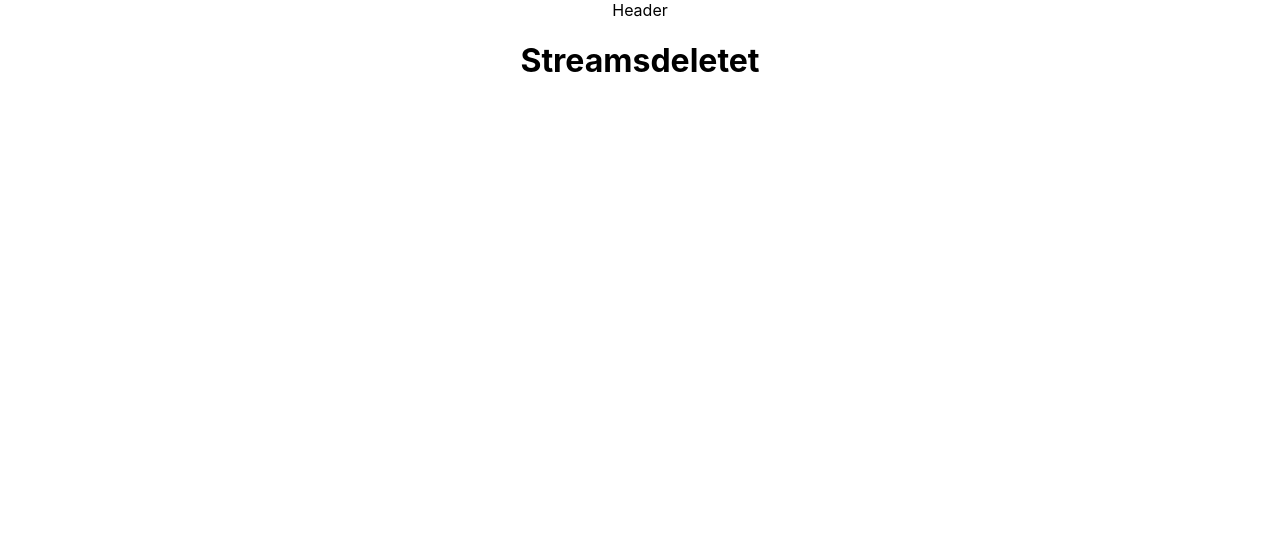
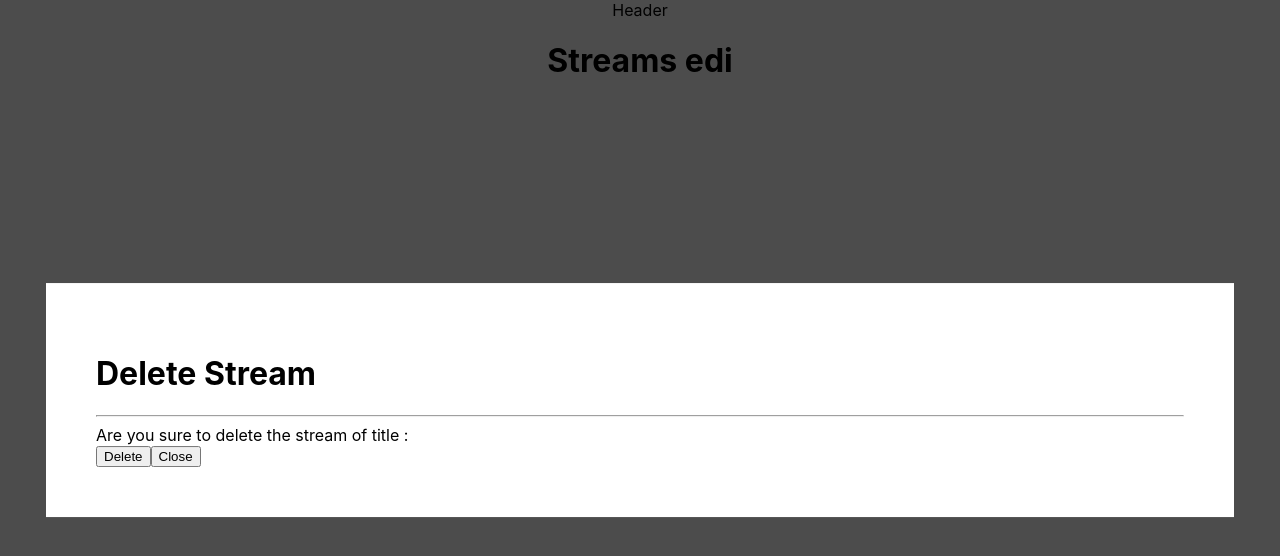
Before and after one commit to TarikPasalic7/Streaming-site, a React (Create React App) app in the folder client/: page /streams/delete/1 in a window 1280 px wide. Shown: the top 556 px of the page. Built offline with nearby package versions, Linux system fonts and the light colour scheme; no server answers.

Commit message:
delete stream

```diff
--- a/client/public/index.html
+++ b/client/public/index.html
@@ -29,6 +29,7 @@
   <body>
     <noscript>You need to enable JavaScript to run this app.</noscript>
     <div id="root"></div>
+    <div id="portal"></div>
     <!--
       This HTML file is a template.
       If you open it directly in the browser, you will see an empty page.
--- /dev/null
+++ b/client/src/components/Modal.js
@@ -0,0 +1,19 @@
+import React from 'react'
+import  ReactDOM  from 'react-dom'
+
+export default function Modal({onClose,remove,title}) {
+    return ReactDOM.createPortal(
+        <>
+        <div className="overlay"/>
+        <div className="modal">
+            <h1>Delete Stream</h1>
+            <hr></hr>
+           <div>Are you sure to delete the stream of title :   {title}</div>
+            <button onClick={()=>remove()}>Delete</button>
+            <button onClick={()=>onClose()}>Close </button>
+
+        </div>
+        </>,
+        document.getElementById('portal')
+    )
+}
--- a/client/src/components/StreamDelete.js
+++ b/client/src/components/StreamDelete.js
@@ -1,8 +1,44 @@
-const StreamDelete=()=>{
+import axios from "axios";
+import React,{useEffect,useState} from "react";
+import { useLocation,useHistory} from "react-router-dom";
+import Modal from "./Modal";
 
 
+const StreamDelete=()=>{
+    const [title,setTitle]=useState("")
+    useEffect(() => {
+
+        async function fetchMyAPI() {
+            const temp= await axios.get(`http://localhost:3001${location.pathname}`);
+            setTitle(temp.data.title);
+
+
+          }
+          fetchMyAPI();
+
+    }, [])
+    const history = useHistory();
+    const close=()=>{
+
+       history.push("/");
+    }
+    const location = useLocation();
+    const remove =(val)=>{
+
+        axios.delete(`http://localhost:3001${location.pathname}`)
+          .then(function (response) {
+            console.log(response);
+          })
+          .catch(function (error) {
+            console.log(error);
+          });
+          history.push("/");
+      }
     return (<div>
-        <h1>Streamsdeletet</h1>
+        <h1>Streams edi </h1>
+     <Modal onClose={close} remove={remove} title={title}>
+
+     </Modal>
 
     </div>)
 
--- a/client/src/components/StreamList.js
+++ b/client/src/components/StreamList.js
@@ -23,6 +23,10 @@ const StreamList =({users,streams,isPending,error,onRequestStreams})=>{
             history.push( `/streams/edit/${id}`);
 
           }
+          function handleClickDelete(id) {
+            history.push( `/streams/delete/${id}`);
+
+          }
     return (<div className="container">
             <h1>Streams</h1>
          {streams.map(element=>{
@@ -31,7 +35,7 @@ const StreamList =({users,streams,isPending,error,onRequestStreams})=>{
                    <img className="pic" src={photo}/>
                    <div className="streamitems">
                    <h3 className="streamh">
-                     {element.title} </h3>      <div className="descriptiontag">{element.description}</div></div>   <button className="editbutton" onClick={ ()=>handleClickEdit(element.id)}>EDIT</button><button className="deletebutton">DELETE</button>    </div>
+                     {element.title} </h3>      <div className="descriptiontag">{element.description}</div></div>   <button className="editbutton" onClick={ ()=>handleClickEdit(element.id)}>EDIT</button><button onClick={()=>handleClickDelete(element.id)} className="deletebutton">DELETE</button>    </div>
               </div>)
          })
        }
--- a/client/src/index.css
+++ b/client/src/index.css
@@ -80,4 +80,25 @@ body {
   width: 20%;
   text-align: center;
 
+
 }
+.modal{
+  position: fixed;
+  top: 50%;
+  left: 50%;
+  transform: translate(-50%,-50%);
+  background-color: #fff;
+  padding: 50px;
+  z-index: 1000;
+  width: 85%;
+}
+.overlay{
+  position: fixed;
+  top:0;
+  left: 0;
+  bottom: 0;
+  right: 0;
+  background-color: black;
+  opacity: 0.7;
+  z-index: 1000;
+}
```
Also changed, not shown: 1 other file (tests, documents, lock files or other folders).
